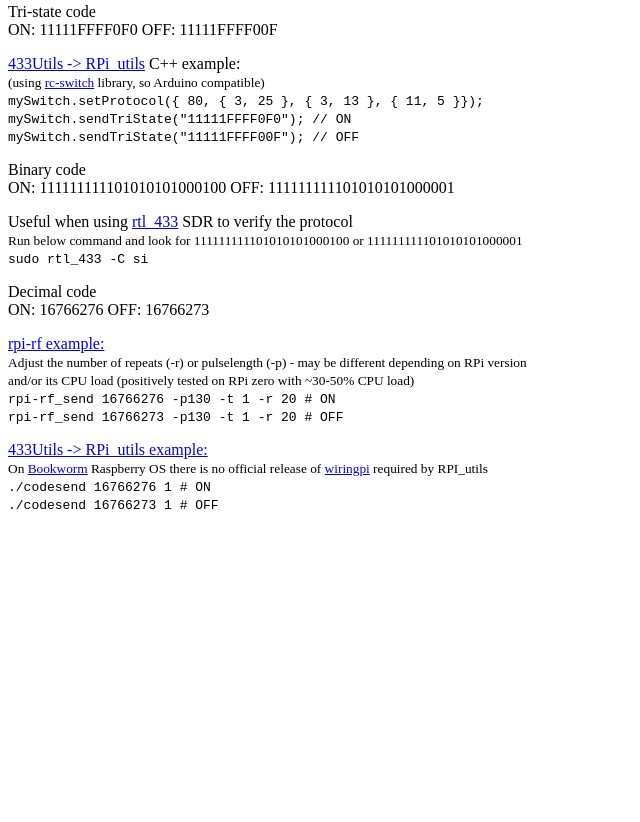
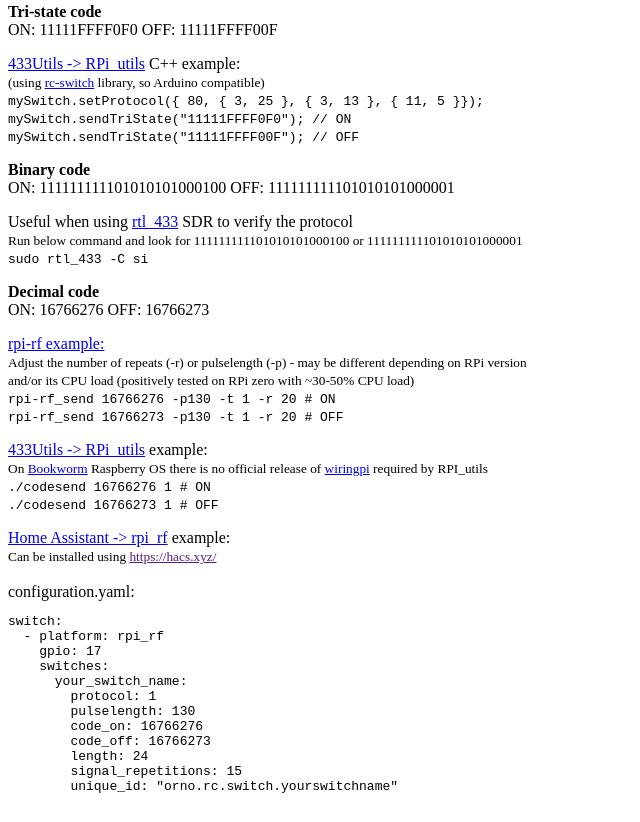
Before and after one commit to pskowronek/433-rc-switch-orno, a plain HTML site: page codes-calculator/index.html in a window 1280 px wide. Shown: the part 532-1354 px from the top of the page, without its empty margins (0-640 px from the left). Before the commit the page ends 1053 px from the top, so only its background shows below. Drawn offline with Linux system fonts and the light colour scheme.

Commit message:
Updated Calculator to produce HA rpi_rf example

```diff
--- a/codes-calculator/index.html
+++ b/codes-calculator/index.html
@@ -52,7 +52,7 @@
 
   <div id="result">
     <div class="codeResult">
-      <div>Tri-state code</div>
+      <div><b>Tri-state code</b></div>
         ON: <div class="codeResultON" style="display: inline-block">[placeholder]</div>
         OFF: <div class="codeResultOFF" style="display: inline-block">[placeholder]</div>
       <p/>
@@ -71,7 +71,7 @@
     </div>
     <p/>
     <div class="binaryResult">
-      <div>Binary code</div>
+      <div><b>Binary code</b></div>
         ON: <div class="binaryResultON" style="display: inline-block">[placeholder]</div>
         OFF: <div class="binaryResultOFF" style="display: inline-block">[placeholder]</div>
       <p/>
@@ -84,7 +84,7 @@
     </div>
     <p/>
     <div class="decimalResult">
-      <div>Decimal code</div>
+      <div><b>Decimal code</b></div>
         ON: <div class="decimalResultON" style="display: inline-block">[placeholder]</div>
         OFF: <div class="decimalResultOFF" style="display: inline-block">[placeholder]</div>
       <p/>
@@ -96,7 +96,7 @@
       </div>
       <p/>
       <div>
-        <div><a href="https://github.com/ninjablocks/433Utils" target="_blank">433Utils -> RPi_utils example:</a></div>
+        <div><a href="https://github.com/ninjablocks/433Utils" target="_blank">433Utils -> RPi_utils</a> example:</div>
         <div>
           <small>
             On <a href="https://www.raspberrypi.com/news/bookworm-the-new-version-of-raspberry-pi-os/">Bookworm</a> Raspberry OS there is no official
@@ -105,6 +105,33 @@
         </div>
         <div><code>./codesend <div class="decimalResultON" style="display: inline-block">[placeholder]</div> 1 # ON</code></div>
         <div><code>./codesend <div class="decimalResultOFF" style="display: inline-block">[placeholder]</div> 1 # OFF</code></div>
+      </div>
+      <p/>
+      <div>
+        <div><a href="https://github.com/markvader/ha-rpi_rf" target="_blank">Home Assistant -> rpi_rf</a> example:</div>
+        <div>
+          <small>
+            Can be installed using <a href="">https://hacs.xyz/</a>
+          </small>
+        </div>
+        <div>
+          <br/>
+          configuration.yaml:
+          <pre>
+<!--     -->switch:
+<!--     -->  - platform: rpi_rf
+<!--     -->    gpio: 17
+<!--     -->    switches:
+<!--     -->      your_switch_name:
+<!--     -->        protocol: 1
+<!--     -->        pulselength: 130
+<!--     -->        code_on: <div class="decimalResultON" style="display: inline-block">[placeholder]</div>
+<!--     -->        code_off: <div class="decimalResultOFF" style="display: inline-block">[placeholder]</div>
+<!--     -->        length: 24
+<!--     -->        signal_repetitions: 15
+<!--     -->        unique_id: "orno.rc.switch.yourswitchname"
+          </pre>
+        <div>
       </div>
 
     </div>
```
Also changed, not shown: README.md.
